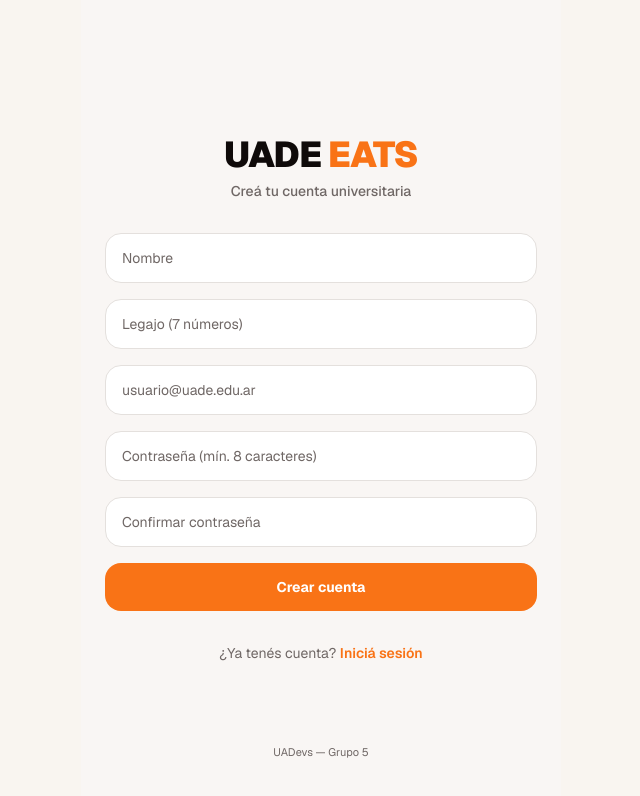
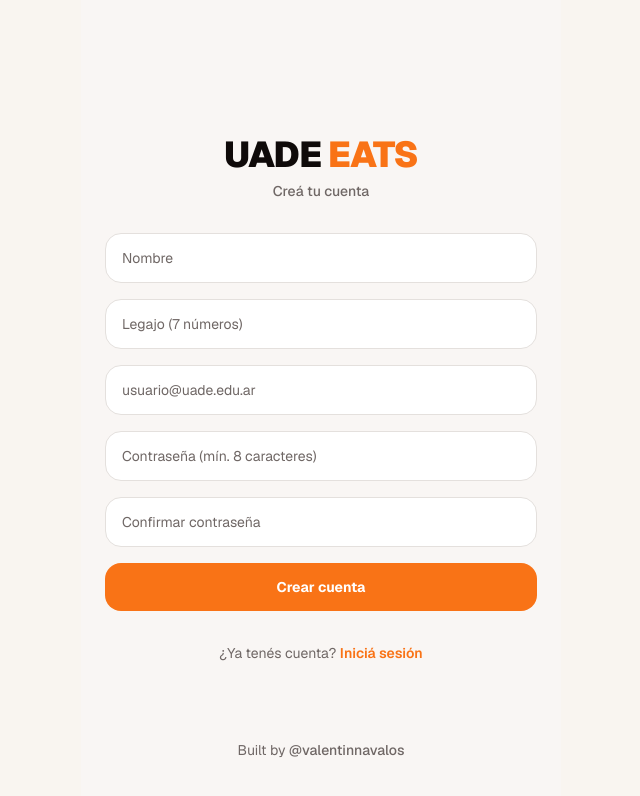
Before and after one commit to valentinnavalos/uade-eats, a Next.js app: page /register in a window 1280 px wide. Shown: the top 796 px of the page, without its empty margins (319-959 px from the left). Built offline with nearby package versions, Linux system fonts and the light colour scheme.

Commit message:
chore: add built by component

```diff
--- a/app/login/page.tsx
+++ b/app/login/page.tsx
@@ -2,6 +2,7 @@
 
 import { useState } from "react"
 import { useApp } from "@/context/AppContext"
+import { BuiltBy } from "@/components/built-by"
 
 export default function LoginPage() {
   const { dispatch } = useApp()
@@ -138,9 +139,7 @@ export default function LoginPage() {
 
         {/* Footer */}
         <div className="pb-10 text-center absolute bottom-0 left-0 right-0">
-          <p className="text-[11px] text-muted-foreground">
-            UADevs — Grupo 5
-          </p>
+          <BuiltBy />
         </div>
       </div>
     </div>
--- a/app/profile/page.tsx
+++ b/app/profile/page.tsx
@@ -16,6 +16,7 @@ import {
 import { BottomNav } from "@/components/bottom-nav"
 import { cn } from "@/lib/utils"
 import { useApp } from "@/context/AppContext"
+import { BuiltBy } from "@/components/built-by"
 
 interface SettingItem {
   icon: React.ElementType
@@ -197,7 +198,7 @@ export default function ProfilePage() {
 
           {/* Version footer */}
           <p className="text-center text-[11px] text-muted-foreground pb-2">
-            UADE EATS · v0.1 · UADevs Grupo 5
+            <BuiltBy />
           </p>
         </main>
 
--- a/app/register/page.tsx
+++ b/app/register/page.tsx
@@ -2,6 +2,7 @@
 
 import { useState } from "react"
 import { useApp } from "@/context/AppContext"
+import { BuiltBy } from "@/components/built-by"
 
 interface FieldErrors {
   nombre: string
@@ -133,7 +134,7 @@ export default function RegisterPage() {
               </span>
             </h1>
             <p className="text-sm text-muted-foreground font-medium">
-              Creá tu cuenta universitaria
+              Creá tu cuenta
             </p>
           </div>
 
@@ -286,9 +287,7 @@ export default function RegisterPage() {
 
         {/* Footer */}
         <div className="pb-10 text-center absolute bottom-0 left-0 right-0">
-          <p className="text-[11px] text-muted-foreground">
-            UADevs — Grupo 5
-          </p>
+          <BuiltBy />
         </div>
       </div>
     </div>
--- a/app/register/store/page.tsx
+++ b/app/register/store/page.tsx
@@ -2,6 +2,7 @@
 
 import { useState, useEffect } from "react"
 import { useApp } from "@/context/AppContext"
+import { BuiltBy } from "@/components/built-by"
 
 interface Store {
   id: string
@@ -312,9 +313,7 @@ export default function RegisterStorePage() {
 
         {/* Footer */}
         <div className="pb-10 text-center absolute bottom-0 left-0 right-0">
-          <p className="text-[11px] text-muted-foreground">
-            UADevs — Grupo 5
-          </p>
+          <BuiltBy />
         </div>
       </div>
     </div>
--- /dev/null
+++ b/components/built-by.tsx
@@ -0,0 +1,9 @@
+import Link from "next/link";
+
+export function BuiltBy() {
+    const BY = '@valentinnavalos'
+    const BY_REDIRECT = 'https://github.com/valentinnavalos'
+    return (
+        <p className="text-sm text-muted-foreground">Built by <Link href={BY_REDIRECT} target="_blank" className="font-medium hover:text-accent">{BY}</Link></p>
+    )
+}
```
Also changed, not shown: 1 other file (tests, documents, lock files or other folders).
